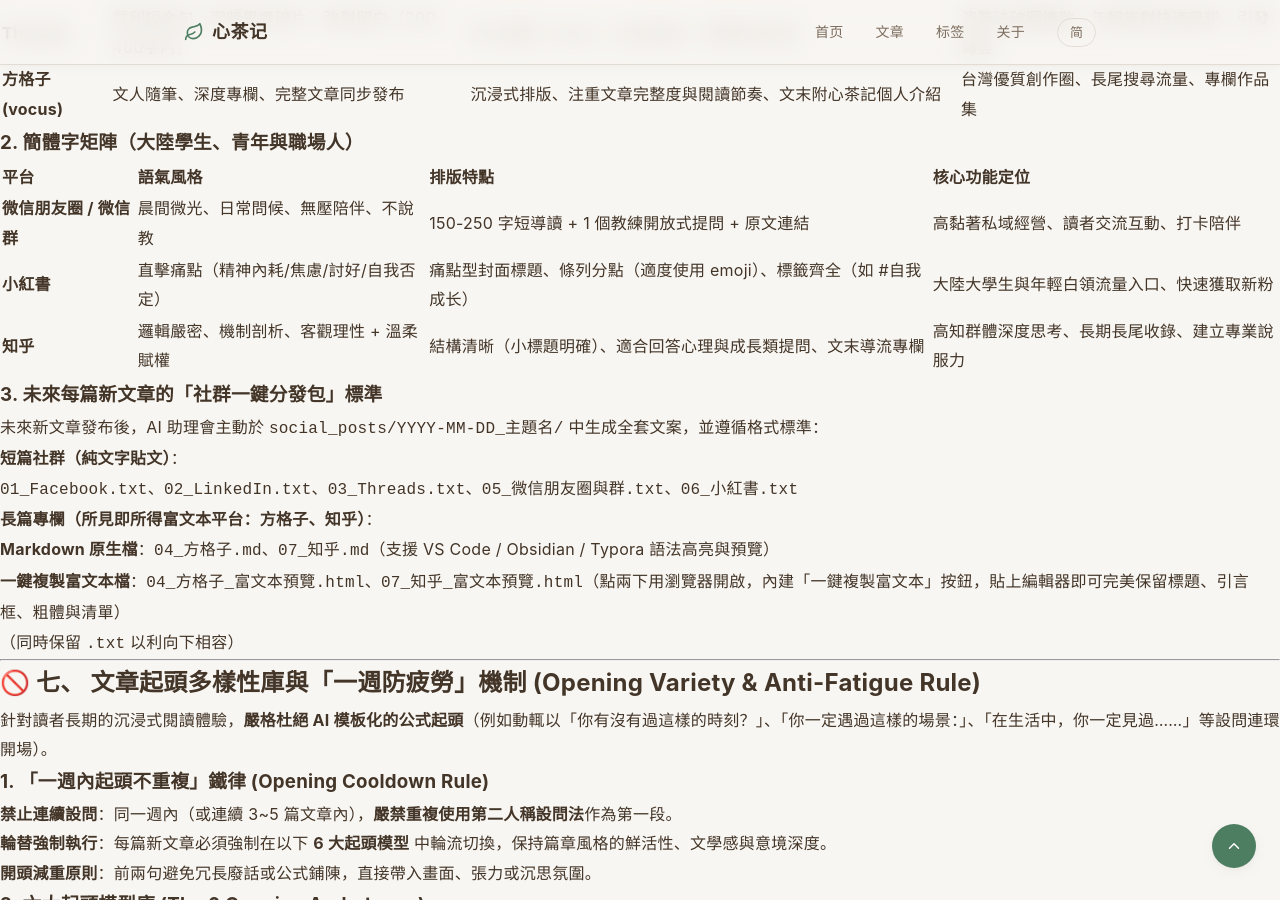
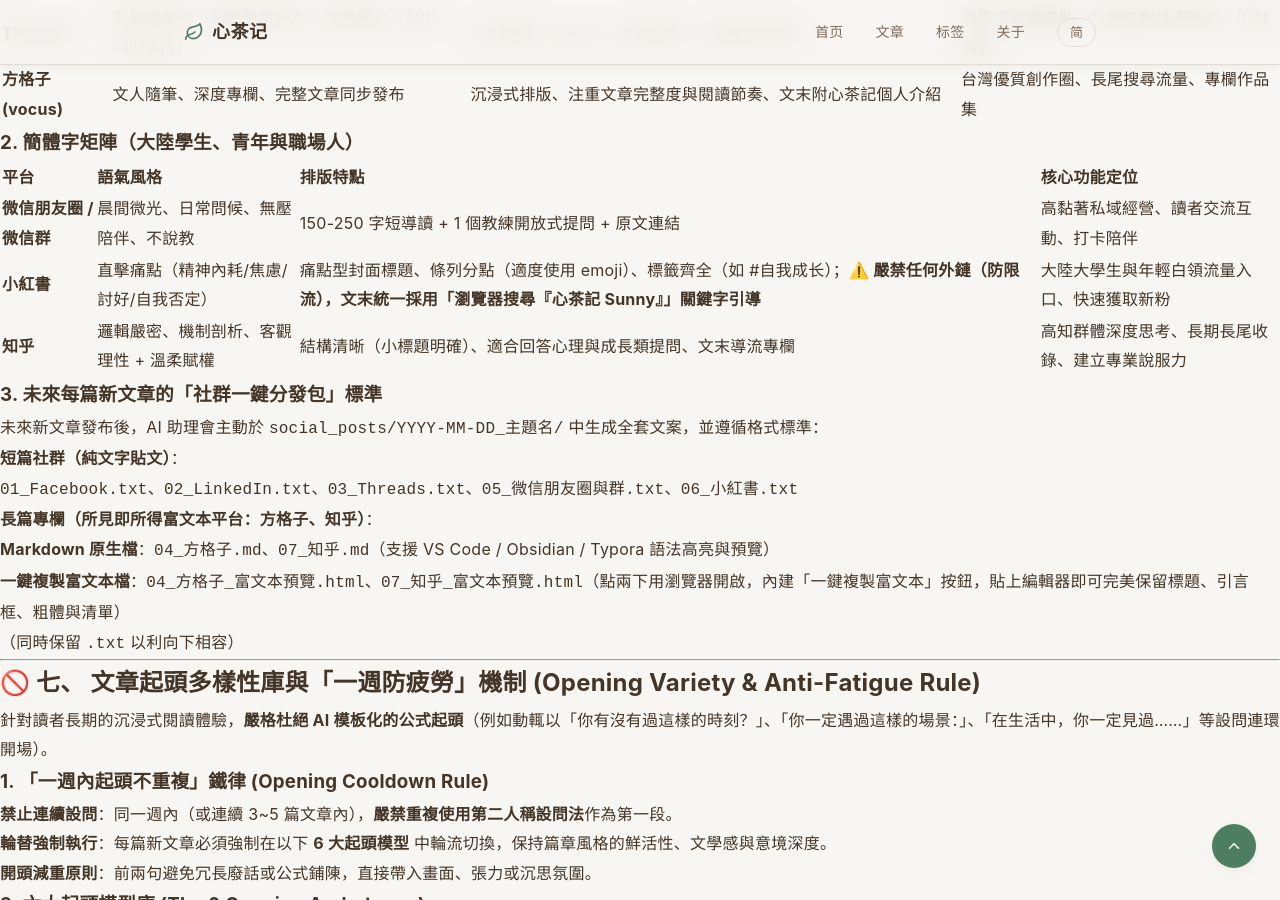
Before and after one commit to coachsunny/blog, a Jekyll site: the page built from COACHING_STYLE_GUIDE.md, in a window 1280 px wide and 900 px high, scrolled down 4269 px. Built offline with Jekyll 4.4.1, drawn with Linux system fonts in a browser that asks for light colours; our own code applies the rules of GitHub Pages for plain Markdown files.

Commit message:
在教練風格指引中補充小紅書嚴禁外鏈與專欄關鍵字引流規範

```diff
--- a/COACHING_STYLE_GUIDE.md
+++ b/COACHING_STYLE_GUIDE.md
@@ -185,7 +185,7 @@ flowchart TD
 | 平台 | 語氣風格 | 排版特點 | 核心功能定位 |
 | :--- | :--- | :--- | :--- |
 | **微信朋友圈 / 微信群** | 晨間微光、日常問候、無壓陪伴、不說教 | 150-250 字短導讀 + 1 個教練開放式提問 + 原文連結 | 高黏著私域經營、讀者交流互動、打卡陪伴 |
-| **小紅書** | 直擊痛點（精神內耗/焦慮/討好/自我否定） | 痛點型封面標題、條列分點（適度使用 emoji）、標籤齊全（如 #自我成长） | 大陸大學生與年輕白領流量入口、快速獲取新粉 |
+| **小紅書** | 直擊痛點（精神內耗/焦慮/討好/自我否定） | 痛點型封面標題、條列分點（適度使用 emoji）、標籤齊全（如 #自我成长）；**⚠️ 嚴禁任何外鏈（防限流），文末統一採用「瀏覽器搜尋『心茶記 Sunny』」關鍵字引導** | 大陸大學生與年輕白領流量入口、快速獲取新粉 |
 | **知乎** | 邏輯嚴密、機制剖析、客觀理性 + 溫柔賦權 | 結構清晰（小標題明確）、適合回答心理與成長類提問、文末導流專欄 | 高知群體深度思考、長期長尾收錄、建立專業說服力 |
 
 ### 3. 未來每篇新文章的「社群一鍵分發包」標準
```
